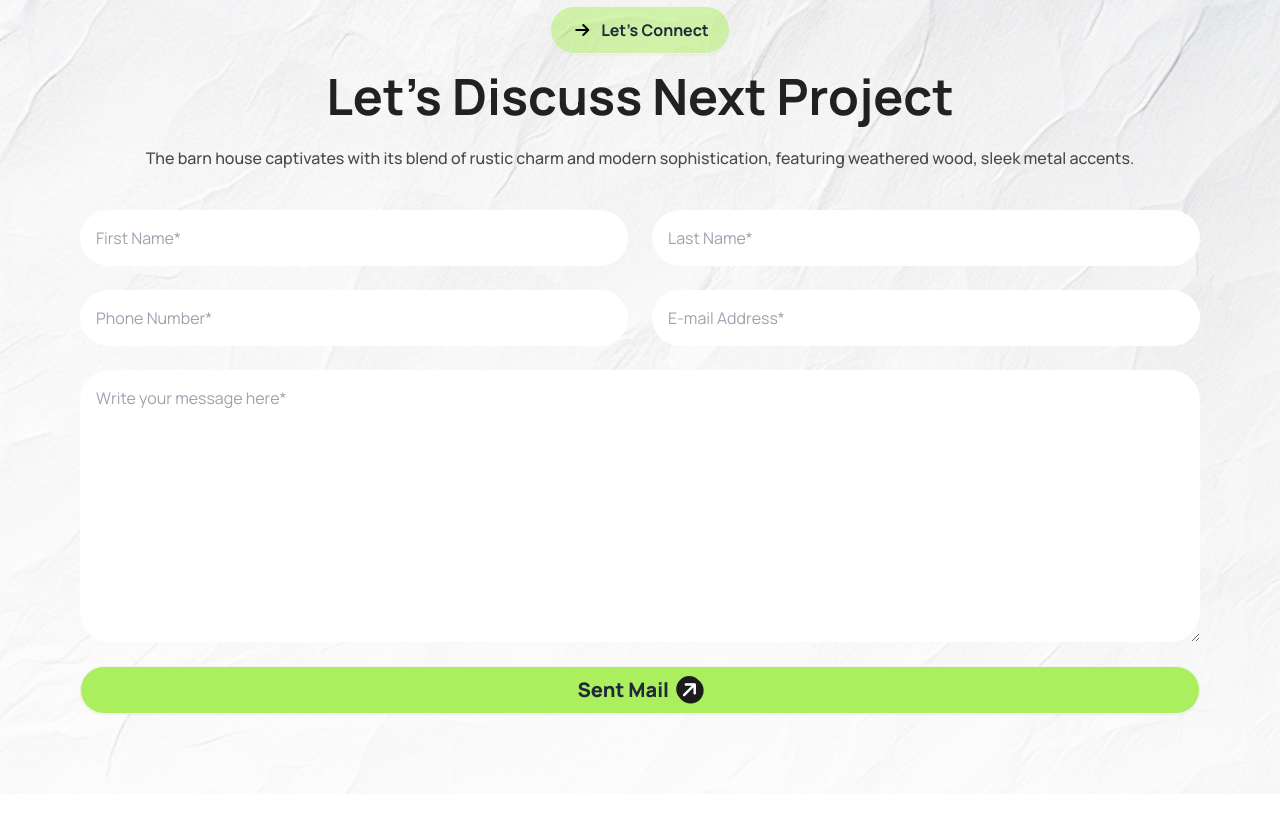
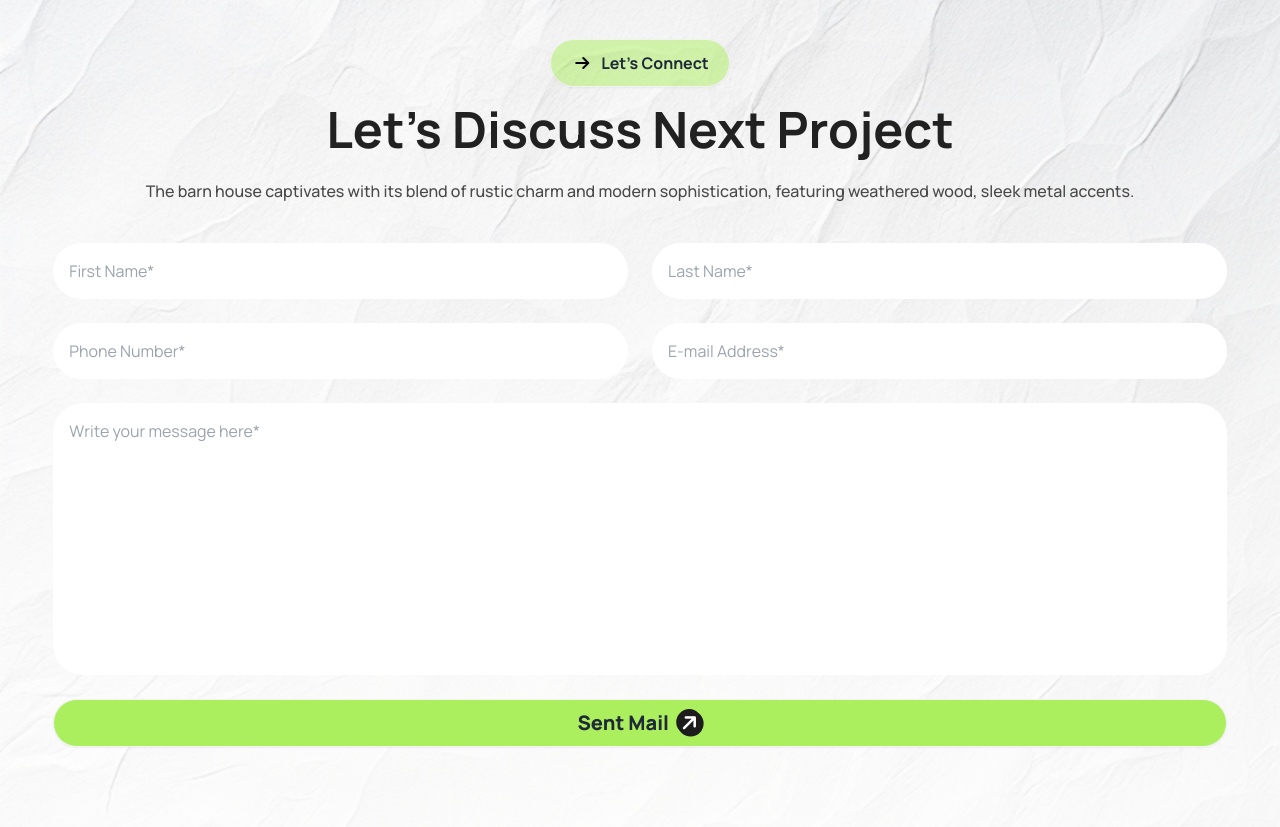
Before and after one commit to Shahriarkawsik/PHB10A03, a website: page index.html in a window 1280 px wide. Shown: the part 2924-3751 px from the top of the page. Before the commit the page ends 3718 px from the top, so only its background shows below. Drawn offline with Linux system fonts and the light colour scheme.

Commit message:
update page size

```diff
--- a/index.html
+++ b/index.html
@@ -334,7 +334,7 @@
       </section>
       <!-- second section -->
       <section class="bg-base-200">
-        <div class="max-sm:w-9/12 sm:w-11/12 lg:w-full mx-auto lg:p-20">
+        <div class="max-sm:w-9/12 sm:w-11/12 lg:w-11/12 mx-auto lg:p-20">
           <div class="space-y-5 sm:space-y-4 lg:space-y-6 xl:space-y-10">
             <!-- section head -->
             <div class="text-center space-y-5 sm:space-y-4 xl:space-y-3">
@@ -427,7 +427,7 @@
       <!-- Four section -->
       <section class="bg-main-color-1">
         <div
-          class="max-sm:w-9/12 sm:w-11/12 lg:w-full mx-auto p-10 sm:p-20 lg:p-20"
+          class="max-sm:w-9/12 sm:w-11/12 lg:w-11/12 mx-auto py-10 sm:py-20 lg:py-20"
         >
           <div class="space-y-5 sm:space-y-4 lg:space-y-6 xl:space-y-10">
             <!-- section head -->
@@ -588,7 +588,7 @@
       <!-- Five section -->
       <section class="five-section">
         <div
-          class="max-sm:w-9/12 sm:w-11/12 lg:w-full mx-auto p-10 sm:p-20 lg:p-20"
+          class="max-sm:w-9/12 sm:w-11/12 lg:w-11/12 mx-auto py-10 sm:py-20 lg:py-20"
         >
           <div class="space-y-5 sm:space-y-4 lg:space-y-6 xl:space-y-10">
             <!-- section head -->
@@ -612,42 +612,49 @@
               </div>
             </div>
             <!-- input contact information -->
-            <div
-              class="grid grid-cols-1 gap-6 sm:grid-cols-2 sm:gap-5 lg:grid-cols-2 lg:gap-6"
+            <form
+              class="2xl:w-3/5 2xl:mx-auto grid grid-cols-1 gap-6 sm:grid-cols-2 sm:gap-5 lg:grid-cols-2 lg:gap-6"
             >
               <input
                 class="bg-white p-3 max-sm:px-6 sm:p-4 lg:p-4 rounded-badge text-placeholder-color row-start-1 col-start-1 col-span-1"
                 type="text"
                 placeholder="First Name*"
+                required
               />
               <input
                 class="bg-white p-3 max-sm:px-6 sm:p-4 lg:p-4 rounded-badge text-placeholder-color row-start-2 col-start-1 col-span-1 sm:row-start-1 sm:col-start-2 sm:col-span-1"
                 type="text"
                 placeholder="Last Name*"
+                required
               />
               <input
                 class="bg-white p-3 max-sm:px-6 sm:p-4 lg:p-4 rounded-badge text-placeholder-color row-start-3 col-start-1 col-span-1 sm:row-start-2 sm:col-start-1 sm:col-span-1"
                 type="text"
                 placeholder="Phone Number*"
+                required
               />
               <input
                 class="bg-white p-3 max-sm:px-6 sm:p-4 lg:p-4 rounded-badge text-placeholder-color row-start-4 col-start-1 col-span-1 sm:row-start-2 sm:col-start-2 sm:col-span-1"
                 type="text"
                 placeholder="E-mail Address*"
+                required
               />
               <textarea
-                class="bg-white max-sm:px-6 py-4 sm:p-4 lg:p-4 rounded-badge text-placeholder-color row-start-5 col-start-1 col-span-1 sm:row-start-3 sm:col-start-1 sm:col-span-2"
+                class="bg-white max-sm:px-6 py-4 sm:p-4 lg:p-4 rounded-badge text-placeholder-color row-start-5 col-start-1 col-span-1 sm:row-start-3 sm:col-start-1 sm:col-span-2 resize-none"
                 cols="30"
                 rows="10"
                 placeholder="Write your message here*"
+                required
               ></textarea>
-              <a
-          class="btn  bg-border-color lg:text-xl font-extrabold rounded-badge sm:px-10 row-start-6 col-start-1 col-span-1 sm:row-start-4 sm:col-start-1 sm:col-span-2"
-          >Sent Mail<i
-            class="fa-solid fa-arrow-right -rotate-45 text-white bg-btn-color-2 rounded-full p-1"
-          ></i
-        ></a>
-            </div>
+              <button
+                type="submit"
+                class="btn bg-border-color lg:text-xl font-extrabold rounded-badge sm:px-10 row-start-6 col-start-1 col-span-1 sm:row-start-4 sm:col-start-1 sm:col-span-2"
+              >
+                Sent Mail<i
+                  class="fa-solid fa-arrow-right -rotate-45 text-white bg-btn-color-2 rounded-full p-1"
+                ></i>
+              </button>
+            </form>
           </div>
         </div>
       </section>
```
Also changed, not shown: src/output.css.
